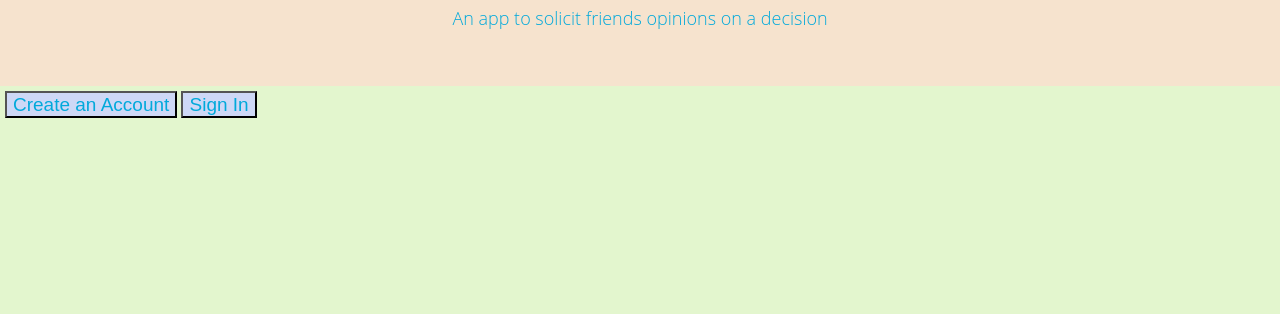
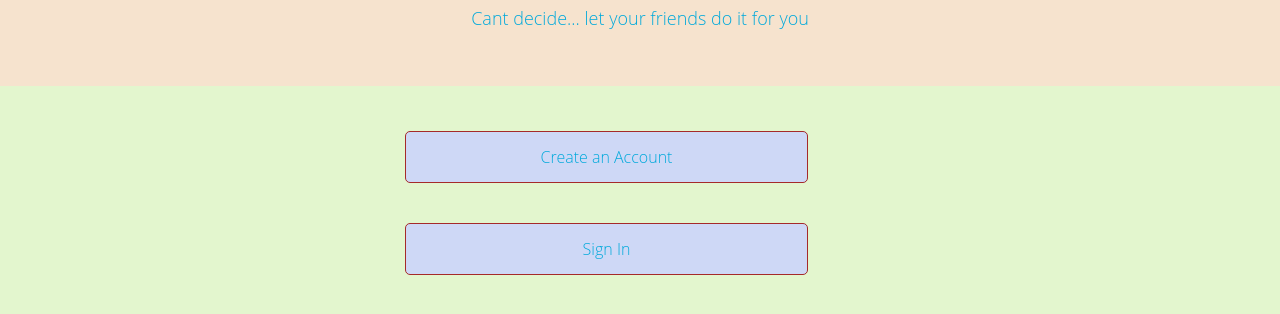
Before and after one commit to hiteshlala/Pollster, a website: page client/index.html at #/landing in a window 1280 px wide. Shown: the part 64-378 px from the top of the page. Drawn offline with nearby package versions, Linux system fonts and the light colour scheme; some packages are replaced by stand-ins of ours; no server answers.

Commit message:
css landing page

```diff
--- a/client/app/landing/landingView.html
+++ b/client/app/landing/landingView.html
@@ -1,4 +1,4 @@
 <div class='viewContainer'>
-  <a href="#/signup"><button>Create an Account</button></a>
-  <a href="#/signin"><button>Sign In</button></a>
+  <div class='left' href="#/signup">Create an Account</div>
+  <div class='right' href="#/signin">Sign In</div>
 </div>
--- a/client/index.html
+++ b/client/index.html
@@ -26,7 +26,7 @@
 <body>
   <header>
     <h1>Pollster</h1>
-    <p>An app to solicit friends opinions on a decision</p>
+    <p>Cant decide... let your friends do it for you</p>
   </header>
 
   <div class='app' ng-view></div>
--- a/client/styles/style.css
+++ b/client/styles/style.css
@@ -187,7 +187,18 @@ tr, th {
     max-width: 100%;
 }
 
-.pollTitle {
-    font-size: 20px;
-    font-weight: 600;
+/* landing page */
+.left, .right {
+    width: 30%;
+    text-align: center;
+    border: 1px solid brown;
+    margin:  40px 400px 40px 400px;
+    background-color: #CED8F6;
+    line-height: 30px;
+    padding: 10px;
+    border-radius: 5px;
 }
+
+.left:hover, .right:hover {
+    background-color: #F7F2E0;
+}
```
